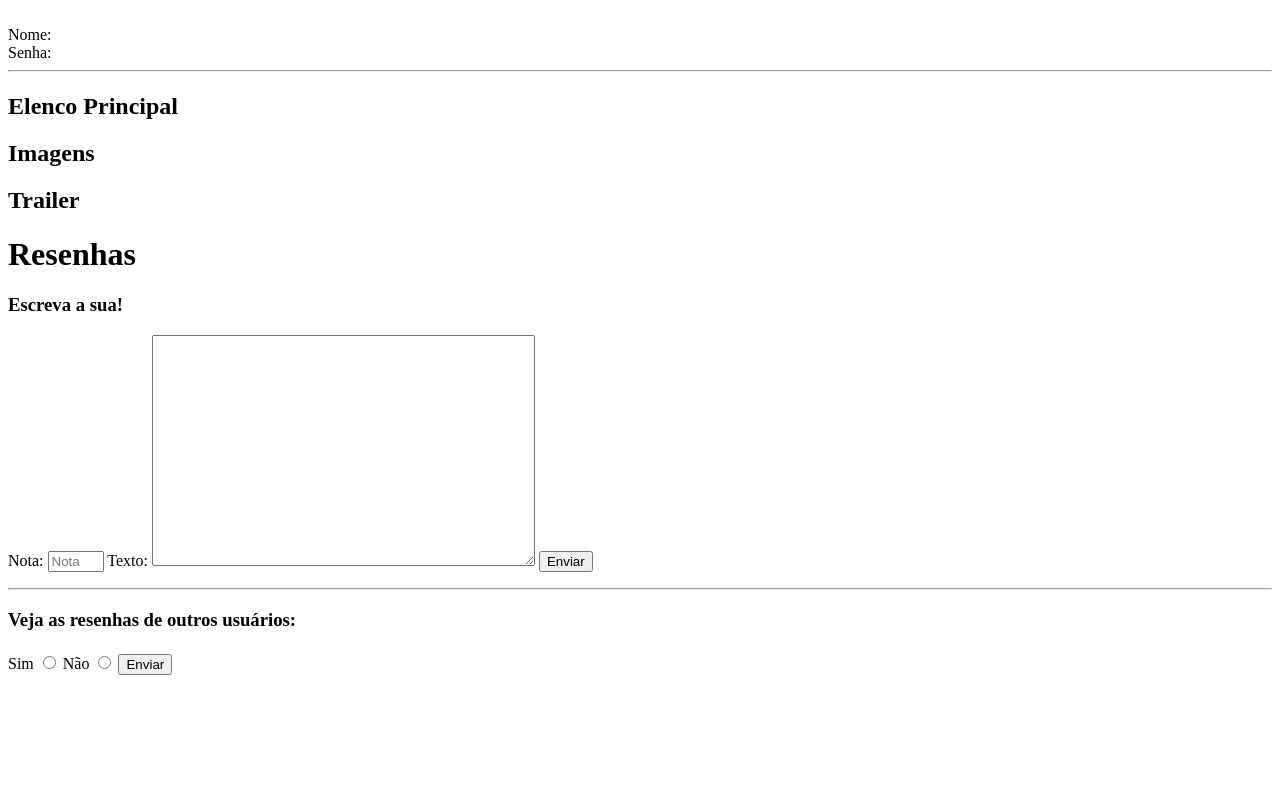
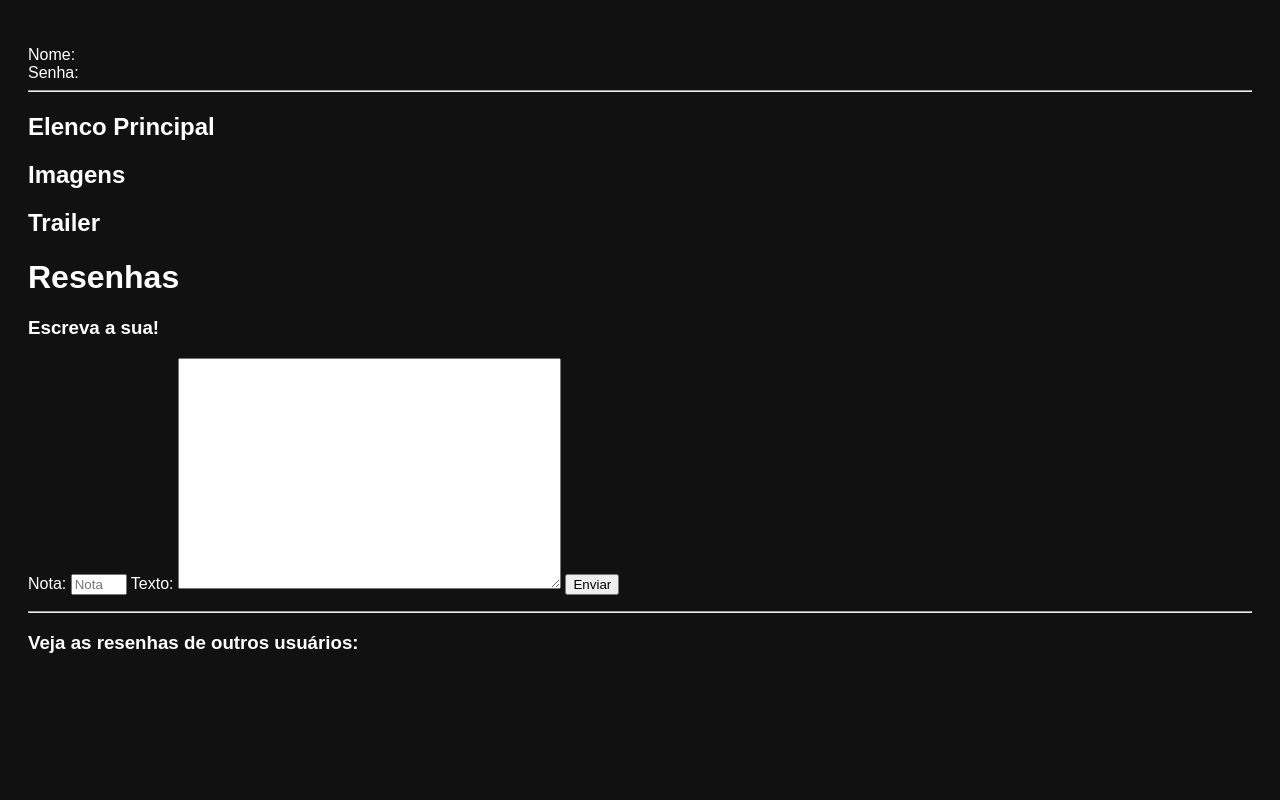
Before and after one commit to Pedrolucaspf/Trabalho-web, a PHP site: page /filme.php?id=1 in a window 1280 px wide. Run offline with PHP 8.4, Linux system fonts and the light colour scheme; tables that the repository leaves empty hold one stand-in row (values such as "Sample post"); data that the repository does not hold is empty.

Commit message:
Correção na pagina do filme

```diff
--- a/filme.php
+++ b/filme.php
@@ -2,14 +2,8 @@
   session_start();
   include("conexao.php");
   $id = $_GET['id'] ?? 0;
-  if($id!=0){
-    $_SESSION['filme'] = $id;
-  }
-  elseif(isset($_SESSION['filme'])){
-    $id = $_SESSION['filme'];
-  }
-  else{
-    header('Location: index.php');
+  if($id == 0){
+    header('Location: cadastro.php');
     exit;
   }
   $sql = "SELECT * from resenha where idfilme = ".$id." ORDER BY utilCounter DESC";
@@ -26,6 +20,11 @@
 <head>
   <meta charset="UTF-8">
   <title>Detalhes do Filme</title>
+  <style>
+    body { font-family: Arial, sans-serif; background: #111; color: #fff; padding: 20px; }
+    img { max-width: 100%; border-radius: 8px; margin: 10px 0; }
+    iframe { width: 100%; height: 400px; margin-top: 20px; }
+  </style>
 </head>
 <body>
   <div id="idfilme" style="display:none;">
@@ -53,7 +52,7 @@
   <script>
     const apiKey = '3d95436f221ecc042835cce231115c26';
     const movieId = Number(document.getElementById("idfilme").innerHTML);
-    document.getElementById('movieId').value = movieId;
+
     async function carregarFilme() {
       const url = `https://api.themoviedb.org/3/movie/${movieId}?api_key=${apiKey}&language=pt-BR&append_to_response=videos,images,credits&include_image_language=undefined,null`;
 
@@ -121,19 +120,10 @@
     <input type="number" name="nota" id="nota" min="0" max="10" placeholder="Nota" required>
     <label for="texto">Texto:</label>
     <textarea id="texto" name="texto" rows="15" cols="45"></textarea>
-    <input type="hidden" name="movieId" id="movieId">
+    <input type="hidden" name="poster" id="poster">
     <input id="button" type="submit" value="Enviar">
   </form>
   <hr>
   <h3> Veja as resenhas de outros usuários:</h3>
-  <h5></h5>
-  <form action="avaliarresenha.php" method="post">
-    <label for="sim">Sim</label>
-    <input type="radio" id="sim" name="util" value="sim">
-    <label for="nao">Não</label>
-    <input type="radio" id="nao" name="util" value="nao">
-    <input type="hidden" name="resenhaId" id="resenhaId">
-    <input id="button" type="submit" value="Enviar">
-  </form>
 </body>
 </html>
```
